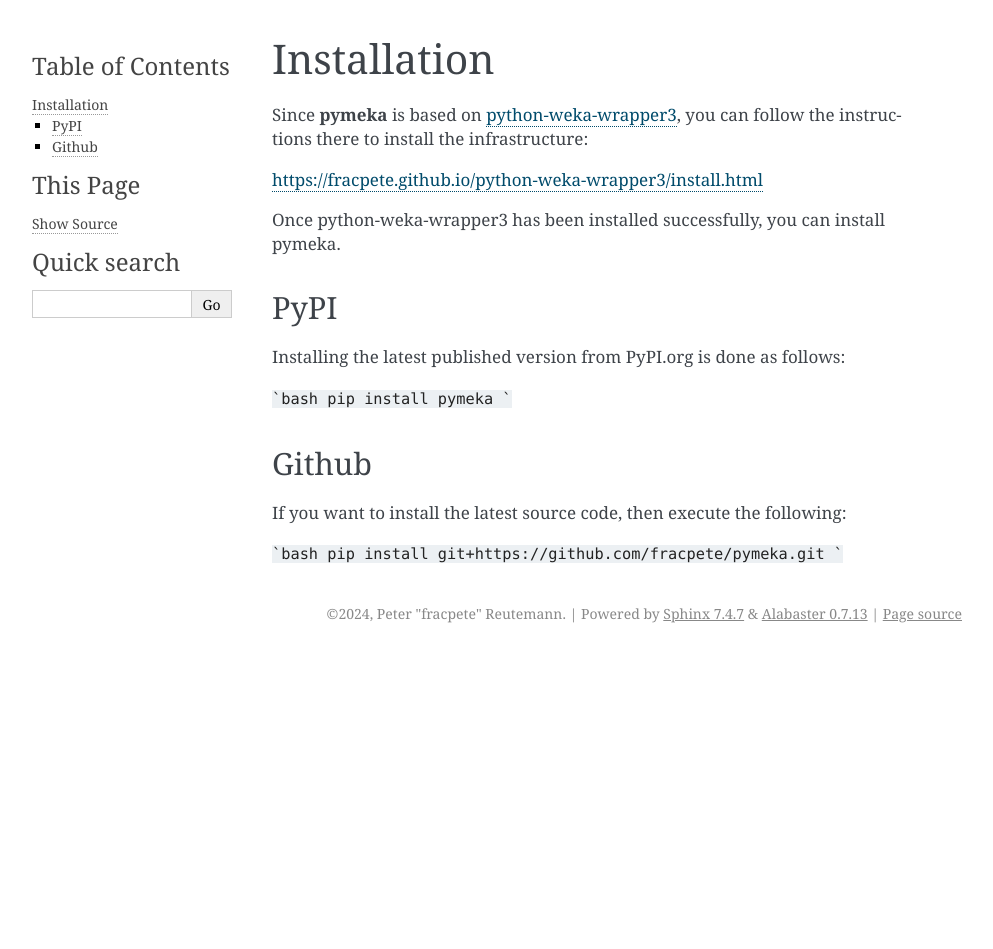
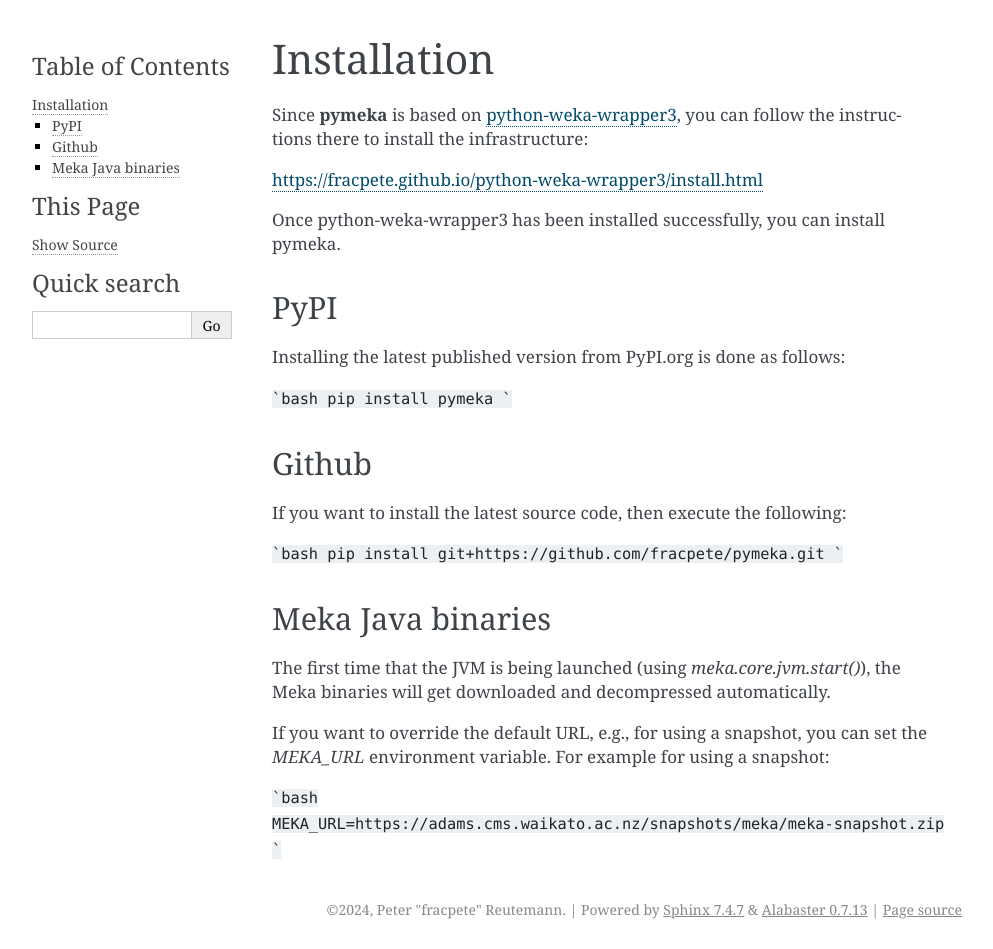
Before and after one commit to fracpete/pymeka, a Sphinx documentation site: the page built from doc/source/install.rst, in a window 1280 px wide. Shown: the whole page, without its empty margins (148-1141 px from the left). Built offline with Sphinx 7.4.7, drawn with Linux system fonts in a browser that asks for light colours; pages that are not in the unit, such as notebooks, are missing from menus; before the commit the page ends 900 px from its top, so only the background shows below that.

Commit message:
MEKA_URL env variable overrides the default download URL for the Meka binaries

````diff
--- a/doc/source/install.rst
+++ b/doc/source/install.rst
@@ -8,6 +8,7 @@
 
 Once python-weka-wrapper3 has been installed successfully, you can install pymeka.
 
+
 PyPI
 ----
 
@@ -17,6 +18,7 @@
 pip install pymeka
 ```
 
+
 Github
 ------
 
@@ -25,3 +27,17 @@
 ```bash
 pip install git+https://github.com/fracpete/pymeka.git
 ```
+
+
+Meka Java binaries
+------------------
+
+The first time that the JVM is being launched (using `meka.core.jvm.start()`), the Meka binaries will
+get downloaded and decompressed automatically.
+
+If you want to override the default URL, e.g., for using a snapshot, you can set the `MEKA_URL`
+environment variable. For example for using a snapshot:
+
+```bash
+MEKA_URL=https://adams.cms.waikato.ac.nz/snapshots/meka/meka-snapshot.zip
+```
````
Also changed, not shown: 1 other file.
